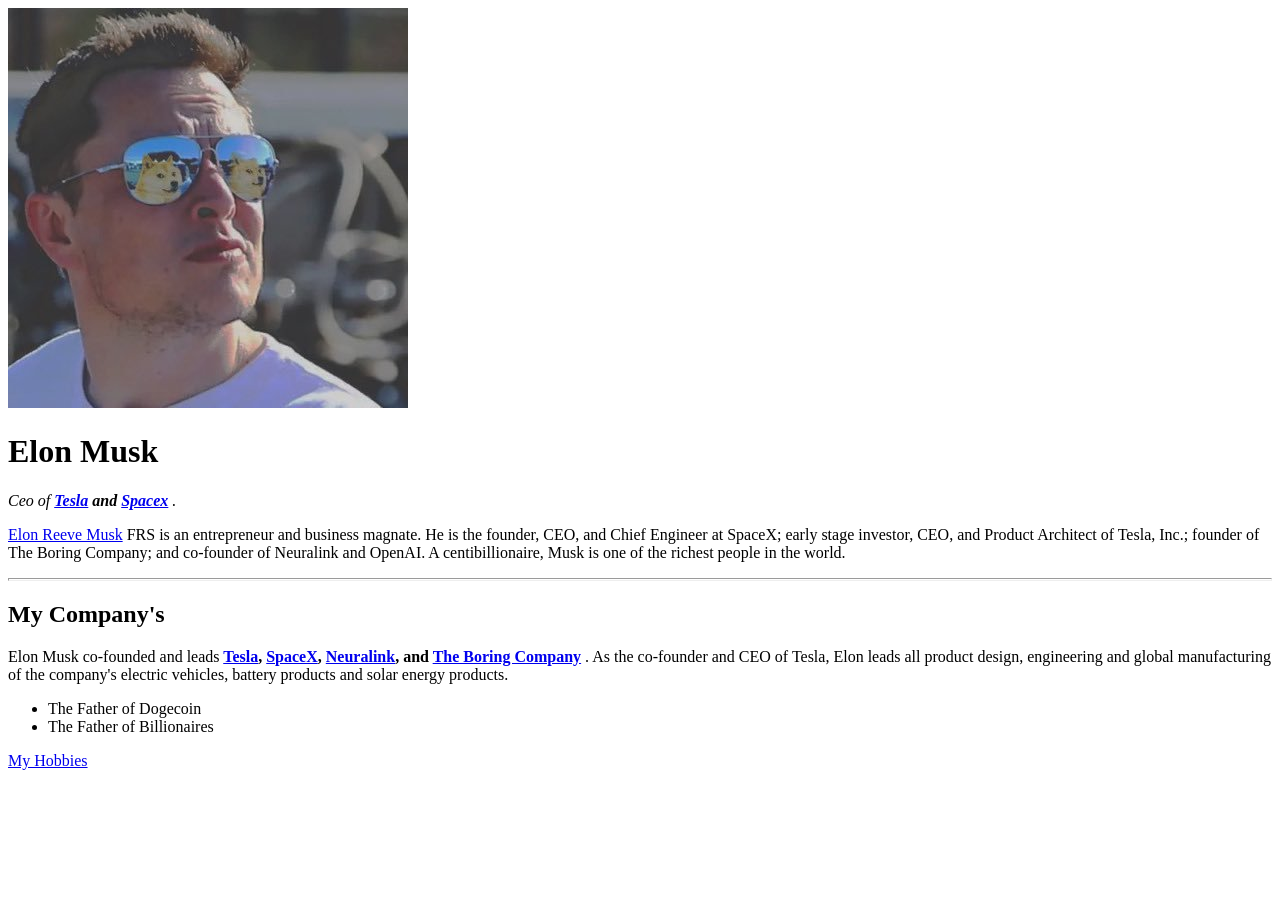
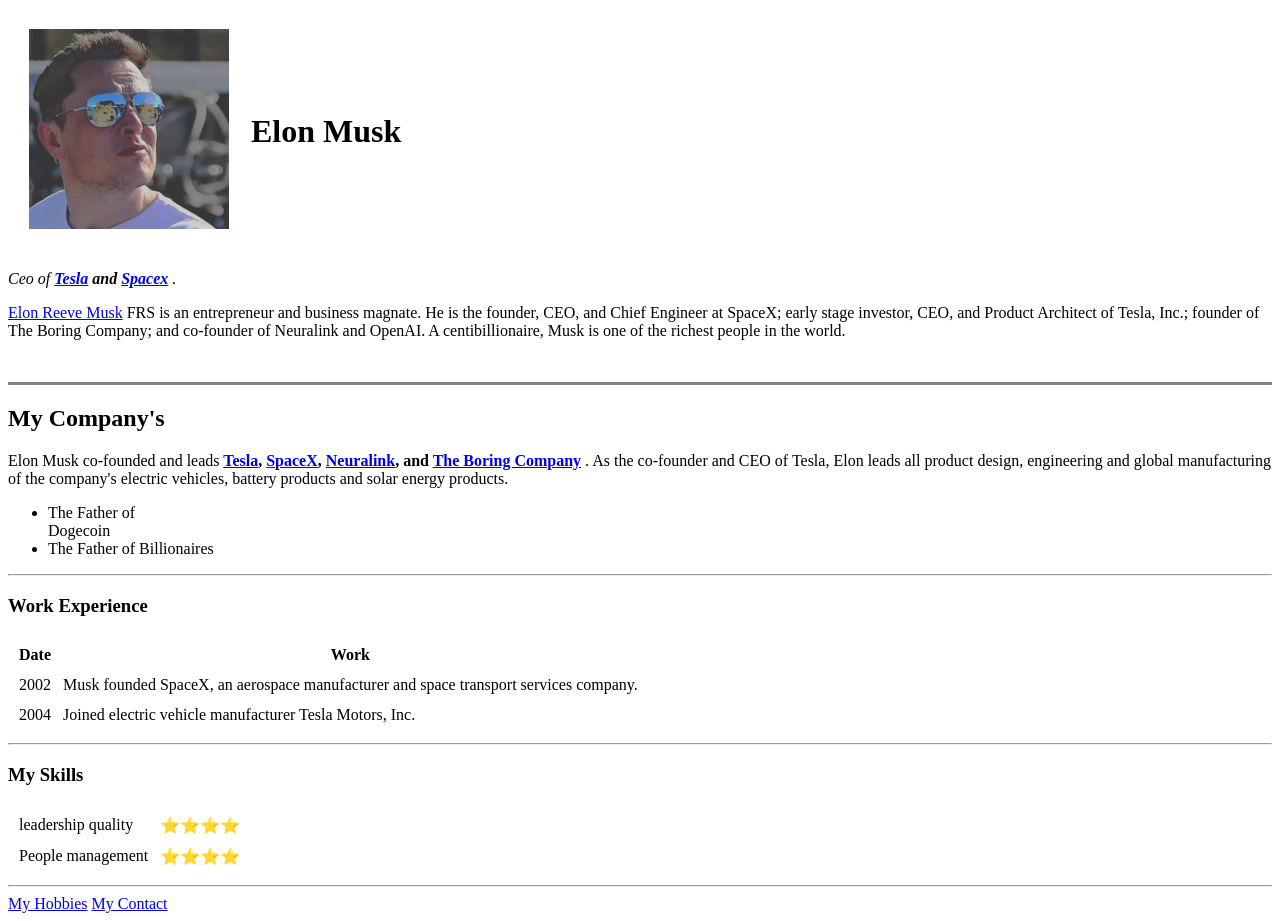
Before and after one commit to CoderPrathamesh/webdev, a plain HTML site: page index.html in a window 1280 px wide. Before the commit the page ends 800 px from the top, so only its background shows below. Drawn offline with Linux system fonts and the light colour scheme.

Commit message:
Update index.html

```diff
--- a/index.html
+++ b/index.html
@@ -4,31 +4,92 @@
 <head>
   <meta charset="utf-8">
   <title>Elon's personal site</title>
+  <link rel="stylesheet" href="index2.html">
 </head>
 
-<body>
+<body style="background-color:white;">
+  <table cellspacing="20">
+    <tr>
+      <td><img src="images/elonprofile.jpg" alt="elon musk profile" style="width:200px;height:200px;"></td>
+      <td>
+        <h1 style="color:black;">Elon Musk</h1>
+      </td>
+    </tr>
+  </table>
 
-  <img src="images/elonprofile.jpg" alt="elon musk profile">
-  <h1>Elon Musk</h1>
+
+
   <p><em>Ceo of <strong><a href="https://www.tesla.com/">Tesla</a> and <a href="https://www.spacex.com/">Spacex</a> </strong>.</em></p>
-  <p><a download href="https://www.biography.com/.image/ar_1:1%2Cc_fill%2Ccs_srgb%2Cfl_progressive%2Cq_auto:good%2Cw_1200/MTc5OTk2ODUyMTMxNzM0ODcy/gettyimages-1229892983-square.jpg" download >Elon Reeve Musk</a> FRS is an entrepreneur and business magnate. He
+  <p><a download href="https://www.biography.com/.image/ar_1:1%2Cc_fill%2Ccs_srgb%2Cfl_progressive%2Cq_auto:good%2Cw_1200/MTc5OTk2ODUyMTMxNzM0ODcy/gettyimages-1229892983-square.jpg" download>Elon Reeve Musk</a> FRS is an entrepreneur and business
+    magnate. He
     is the founder, CEO, and Chief Engineer at SpaceX; early stage investor, CEO, and Product Architect of Tesla, Inc.; founder of The Boring Company; and co-founder of Neuralink and
     OpenAI. A centibillionaire, Musk is one of the richest people in the world.</p>
-  <hr size="3">
+  <br />
+
+  <hr size="3" noshade>
 
   <h2>My Company's</h2>
-  <p>Elon Musk co-founded and leads<strong> <a href="https://www.tesla.com/">Tesla</a>, <a href="https://www.spacex.com/">SpaceX</a>, <a href="https://neuralink.com/">Neuralink</a>, and <a href="https://www.boringcompany.com/y">The Boring Company</a>
+  <p>Elon Musk co-founded and leads<strong> <a href="https://www.tesla.com/" target="_blank">Tesla</a>, <a href="https://www.spacex.com/">SpaceX</a>, <a href="https://neuralink.com/">Neuralink</a>, and <a href="https://www.boringcompany.com/y">The
+        Boring Company</a>
     </strong>. As the co-founder and CEO of Tesla, Elon leads all product design, engineering and global manufacturing of the company's electric vehicles, battery
     products and solar energy products.</p>
   <ul>
-    <li>The Father of Dogecoin</li>
+    <li>The Father of <br />
+      <style="color:yellow;">
+        </style> Dogecoin
+    </li>
     <li>The Father of Billionaires</li>
   </ul>
 
 
+  <hr>
+  <h3>Work Experience</h3>
+  <table cellspacing="10">
+    <thead>
+      <tr>
+        <th>Date</th>
+        <th>Work</th>
+      </tr>
+    </thead>
+    <tbody>
+      <tr>
+        <td>2002</td>
+        <td>Musk founded SpaceX, an aerospace manufacturer and space transport services company.</td>
+      </tr>
+      <tr>
+        <td>2004</td>
+        <td>Joined electric vehicle manufacturer Tesla Motors, Inc.</td>
+      </tr>
+    </tbody>
+
+
+
+  </table>
+
+
+
+  <hr>
+  <h3>My Skills</h3>
+  <table cellspacing="10">
+
+    <body>
+      <td> leadership quality </td>
+      <td>⭐⭐⭐⭐</td>
+    </body>
+    <tr>
+      <td>People management</td>
+      <td>⭐⭐⭐⭐</td>
+    </tr>
+  </table>
+
+
+  <hr>
+
   <a href="index2.html">My Hobbies</a>
 
+  <a href="contact-me.html">My Contact</a>
 
 </body>
 
+
 </html>
```
